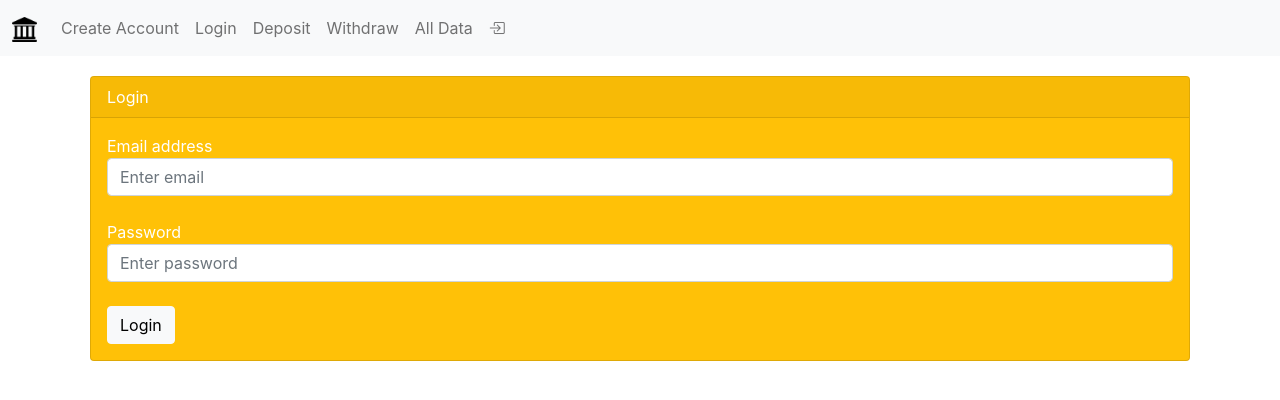
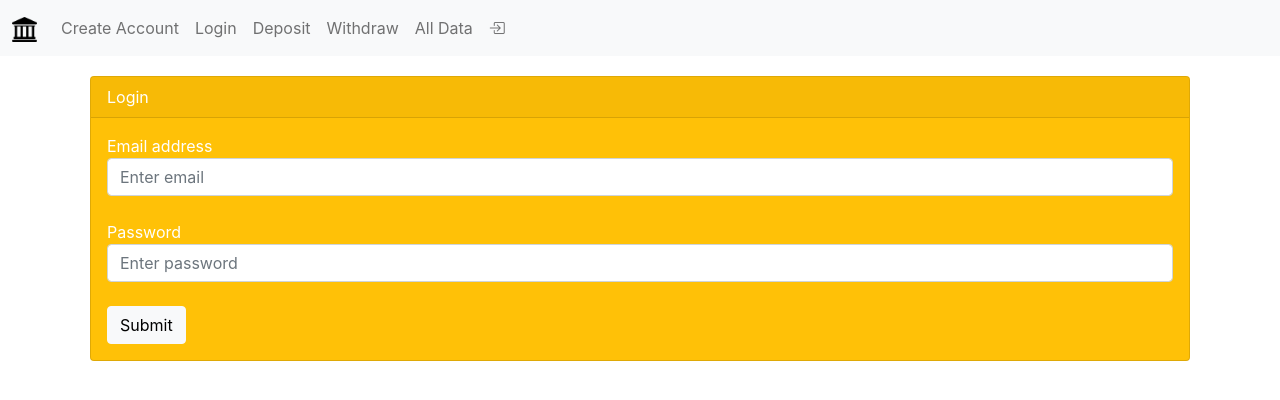
Before and after one commit to mrunal-modi/React-FrontEndBankingApp, a React (Create React App) app: page /login in a window 1280 px wide. Shown: the top 400 px of the page. Built offline with nearby package versions, Linux system fonts and the light colour scheme.

Commit message:
Working Copy

```diff
--- a/src/components/Card/Card.js
+++ b/src/components/Card/Card.js
@@ -15,7 +15,7 @@ function Card(props) {
         <div className="card-body">
           {props.title && <h5 className="card-title">{props.title}</h5>}
           {props.text && <p className="card-text">{props.text}</p>}
-          {props.body}
+          {props.body || props.children}
           {props.status && <div id="createStatus">{props.status}</div>}
         </div>
       </div>
--- a/src/container/CreateAccount/CreateAccount.js
+++ b/src/container/CreateAccount/CreateAccount.js
@@ -1,13 +1,37 @@
-import React from 'react';
+import React from "react";
 import BankForm from "../../forms/BankForm";
+import Card from "../../components/Card/Card";
+import UserContext from "../../features/Context";
 
 export default function CreateAccount() {
+  const ctx = React.useContext(UserContext);
+  const [error, setError] = React.useState(null);
+  const [success, setSuccess] = React.useState(false);
+
+  function handleSubmit(name, email, password) {
+    let index = ctx.users.findIndex((el) => el.email == email);
+    if (index == -1) {
+      ctx.users.push({ name, email, password, balance: 0 });
+      setSuccess(true);
+    } else setError({ authError: "user with this email already exists!" });
+  }
+
+  function clearForm() {
+    setSuccess(false);
+  }
+
   return (
-      <BankForm
-      bgcolor="warning"
-      label="Create Account"
-      hideCurrentUser={true}
-      successButton="Add another account"
-      />
-  )
+    <Card bgcolor="warning" header="Create Account" hideCurrentUser={true}>
+      {success ? (
+        <>
+          <h5>Success</h5>
+          <button type="submit" className="btn btn-light" onClick={clearForm}>
+            Create Another Account
+          </button>
+        </>
+      ) : (
+        <BankForm onSubmit={handleSubmit}/>
+      )}
+    </Card>
+  );
 }
--- a/src/container/Deposit/Deposit.js
+++ b/src/container/Deposit/Deposit.js
@@ -3,13 +3,14 @@ import TransactForm from "../../forms/TransactForm";
 import UserContext from "../../features/Context";
 
 export default function Deposit(props) {
-  const [error, setError] = React.useState(null);
+  const ctx = React.useContext(UserContext);
+  const [error, setError] = React.useState(ctx.loggedInUser === undefined? ("User not logged In"): null);
   const [success, setSuccess] = React.useState(false);
-  const ctx = React.useContext(UserContext);
 
-  if (ctx.loggedInUser === undefined) {
-    return props.history.push("/login/");
-  }
+  // if (ctx.loggedInUser === undefined) {
+  //   return props.history.push("/login/");
+  // }
+
 
   function handleDeposit(amount) {
     ctx.users[ctx.loggedInUser].balance = parseInt(ctx.users[ctx.loggedInUser].balance) + parseInt(amount);
@@ -20,13 +21,16 @@ export default function Deposit(props) {
   return (
     <div>
       {error && <div className="alert alert-danger">{error}</div>}
-      <TransactForm
+      {
+        ctx.loggedInUser !== undefined &&
+        <TransactForm
         isName={false}
         bgcolor="warning"
         label="Deposit"
         submitButton="Deposit"
         onSubmit={handleDeposit}
       />
+      }
     </div>
   );
 }
--- a/src/container/Login/Login.js
+++ b/src/container/Login/Login.js
@@ -1,12 +1,15 @@
 import React from "react";
 import BankForm from "../../forms/BankForm";
+import Card from "../../components/Card/Card";
 import UserContext from "../../features/Context";
+import CurrentUser from "../../features/CurrentUser";
 
 export default function Login(props) {
+  const ctx = React.useContext(UserContext);
   const [error, setError] = React.useState(null);
-  const ctx = React.useContext(UserContext);
+  const [success, setSuccess] = React.useState(ctx.loggedInUser !== undefined);
 
-  function handle(name, email, password) {
+  function handleSubmit(name, email, password) {
     setError("");
     let userId;
     let user = ctx.users.find((el, i) => {
@@ -18,26 +21,28 @@ export default function Login(props) {
     }
     console.log(userId, user);
     ctx.loggedInUser = userId;
-    console.log(props);
+    setSuccess(true)
     // if (userId == 0) {
     //   props.history.push("/alldata/");
     // } else {
     //   props.history.push("/deposit/");
     // }
-
     return true;
   }
 
+  function clearForm() {
+    setSuccess(false);
+  }
+
   return (
-    <div>
-      {error && <div className="alert alert-danger">{error}</div>}
-      <BankForm
-        isName={false}
-        bgcolor="warning"
-        label="Login"
-        submitButton="Login"
-        handleCreate={handle}
-      />
-    </div>
+    <Card bgcolor="warning" header="Login" hideCurrentUser={true}>
+      {success ? (
+        <>
+          <h5>Successfully Logged In <CurrentUser/></h5>
+        </>
+      ) : (
+        <BankForm onSubmit={handleSubmit} isName={false}/>
+      )}
+    </Card>
   );
 }
--- a/src/container/Logout/Logout.js
+++ b/src/container/Logout/Logout.js
@@ -1,18 +1,25 @@
-import React from "react";
+import React, { useContext, useEffect } from 'react';
 import Card from "../../components/Card/Card";
 import UserContext from "../../features/Context";
 import CurrentUser from "../../features/CurrentUser";
 
 export default function Logout(props) {
-  const ctx = React.useContext(UserContext);
-  ctx.loggedInUser = undefined; // Reset LoggedIn
+  const ctx = useContext(UserContext);
+  useEffect(() => {
+    if (ctx.loggedInUser !== undefined)
+    {
+      ctx.loggedInUser = undefined; // Reset LoggedIn
+    }
+  });
+
   console.log(ctx.loggedInUser);
   return (
     <div className="logout">
-      <Card
-        txtcolor="black"
-        header={<div> Logged out <CurrentUser/> </div>}
-      />
+      <Card bgcolor="warning" header={<div> Log out </div>}>
+        <h5>
+          Successfully Logged Out <CurrentUser />
+        </h5>
+      </Card>
     </div>
   );
 }
--- a/src/container/NavBar/NavBar.js
+++ b/src/container/NavBar/NavBar.js
@@ -1,5 +1,6 @@
 import BankImage from "../../components/Icons/BankImage";
 import { Link } from "react-router-dom";
+import CurrentUser from "../../features/CurrentUser";
 // import RenderContacts from "../../components/Contact/RenderContact";
 import "./NavBar.css";
 
--- a/src/container/Withdraw/Withdraw.js
+++ b/src/container/Withdraw/Withdraw.js
@@ -3,13 +3,14 @@ import TransactForm from "../../forms/TransactForm";
 import UserContext from "../../features/Context";
 
 export default function Withdraw(props) {
-  const [error, setError] = React.useState(null);
+  const ctx = React.useContext(UserContext);
+  const [error, setError] = React.useState(ctx.loggedInUser === undefined? ("User not logged In"): null);
   const [success, setSuccess] = React.useState(false);
-  const ctx = React.useContext(UserContext);
 
-  if (ctx.loggedInUser === undefined) {
-    return props.history.push("/login/");
-  }
+
+  // if (ctx.loggedInUser === undefined) {
+  //   return props.history.push("/login/");
+  // }
 
   function handleWithdraw(amount) {
     if(ctx.users[ctx.loggedInUser].balance >= amount){
@@ -23,13 +24,17 @@ export default function Withdraw(props) {
   return (
     <div>
       {error && <div className="alert alert-danger">{error}</div>}
-      <TransactForm
+      {
+        ctx.loggedInUser !== undefined &&
+        <TransactForm
         isName={false}
         bgcolor="warning"
         label="Withdraw"
         submitButton="Withdraw"
         onSubmit={handleWithdraw}
       />
+      }
+
     </div>
   );
 }
--- a/src/forms/BankForm.js
+++ b/src/forms/BankForm.js
@@ -3,13 +3,10 @@ import Card from "../components/Card/Card";
 import UserContext from "../features/Context";
 
 export default function BankForm(props) {
-  const [error, setError] = React.useState(null);
-  const [show, setShow] = React.useState(true);
-  const [status, setStatus] = React.useState("");
+  const [error, setError] = React.useState(props.error || null);
   const [name, setName] = React.useState("");
   const [email, setEmail] = React.useState("");
   const [password, setPassword] = React.useState("");
-  const ctx = React.useContext(UserContext);
 
   function validate(label, value) {
     if (!value) {
@@ -35,7 +32,7 @@ export default function BankForm(props) {
     return true;
   }
 
-  function handleCreate() {
+  function handlSubmit() {
     let error = {};
     let inputs = { Email: email, Password: password };
     if (props.isName !== false) inputs["Name"] = name;
@@ -52,33 +49,11 @@ export default function BankForm(props) {
       setError(error);
       return;
     }
-    if (props.handleCreate) props.handleCreate(name, email, password);
-    else {
-      let index = ctx.users.findIndex((el) => el.email == email);
-      if (index == -1) {
-        ctx.users.push({ name, email, password, balance: 0 });
-        setShow(false);
-      } else setError({ authError: "user with this email already exists!" });
-    }
-  }
-
-  function clearForm() {
-    setName("");
-    setEmail("");
-    setPassword("");
-    setShow(true);
+    if (props.onSubmit) props.onSubmit(name, email, password);
   }
 
   return (
     <div>
-      <Card
-        hideCurrentUser={props.hideCurrentUser}
-        bgcolor={props.bgcolor}
-        header={props.label}
-        status={status}
-        body={
-          show ? (
-            <>
         {error && error.authError && (
           <div className="alert alert-danger">{error.authError}</div>
         )}
@@ -122,28 +97,9 @@ export default function BankForm(props) {
         />
         {error && error.password && <div> {error.password} </div>}
         <br />
-              <button
-                type="submit"
-                className="btn btn-light"
-                onClick={handleCreate}
-              >
-                {props.submitButton || "Create Account"}
+        <button type="submit" className="btn btn-light" onClick={handlSubmit}>
+          {props.submitButton || "Submit"}
         </button>
-            </>
-          ) : (
-            <>
-              <h5>Success</h5>
-              <button
-                type="submit"
-                className="btn btn-light"
-                onClick={clearForm}
-              >
-                {props.successButton}
-              </button>
-            </>
-          )
-        }
-      />
     </div>
   );
 }
```
Lines whose indentation alone changed are shown as unchanged.
